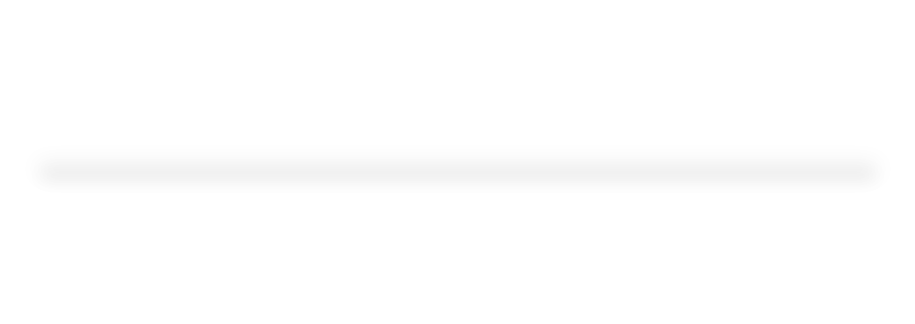
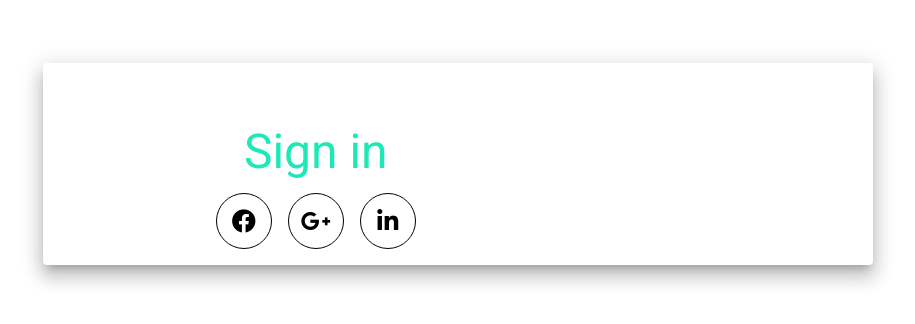
Before and after one commit to stepanozhigov/app.vskidke, a Vue app: page /login in a window 1280 px wide. Shown: the part 236-560 px from the top of the page, without its empty margins (182-1097 px from the left). Built offline with nearby package versions, Linux system fonts and the light colour scheme.

Commit message:
icons installed

```diff
--- a/package.json
+++ b/package.json
@@ -16,6 +16,8 @@
     "vuex": "^3.4.0"
   },
   "devDependencies": {
+    "@fortawesome/fontawesome-free": "^5.15.1",
+    "@mdi/font": "^5.8.55",
     "@vue/cli-plugin-babel": "~4.5.0",
     "@vue/cli-plugin-eslint": "~4.5.0",
     "@vue/cli-plugin-router": "~4.5.0",
--- a/src/plugins/vuetify.js
+++ b/src/plugins/vuetify.js
@@ -1,3 +1,5 @@
+import '@mdi/font/css/materialdesignicons.css';
+import '@fortawesome/fontawesome-free/css/all.css';
 import Vue from 'vue';
 import Vuetify from 'vuetify/lib';
 
--- a/src/views/Login.vue
+++ b/src/views/Login.vue
@@ -1,16 +1,42 @@
 <template>
 	<v-app>
-		<v-main>
 		<v-container class="fill-height" fluid>
 			<v-row align="center" justify="center">
 				<v-col cols="12" sm="8" md="8">
 					<v-card class="elevation-12">
-							<v-window v-model="step"> </v-window>
+						<v-window v-model="step">
+							<v-window-item :value="1">
+								<v-row>
+									<v-col col="12" md="8">
+										<v-card-text class="mt-12">
+											<h1
+												class="text-center display-2 teal--text text--accent-3"
+											>
+												Sign in
+											</h1>
+											<div class="text-center mt-4">
+												<v-btn class="mx-2" color="black" fab outlined>
+													<v-icon>fab fa-facebook</v-icon>
+												</v-btn>
+												<v-btn class="mx-2" color="black" fab outlined>
+													<v-icon>fab fa-google-plus-g</v-icon>
+												</v-btn>
+												<v-btn class="mx-2" color="black" fab outlined>
+													<v-icon>fab fa-linkedin-in</v-icon>
+												</v-btn>
+											</div>
+										</v-card-text>
+									</v-col>
+									<v-col col="12" md="4"> </v-col>
+								</v-row>
+							</v-window-item>
+
+							<v-window-item :value="2"> </v-window-item>
+						</v-window>
 					</v-card>
 				</v-col>
 			</v-row>
 		</v-container>
-		</v-main>
 	</v-app>
 </template>
 <script>
@@ -21,5 +47,8 @@
 				step: 1,
 			};
 		},
+		props: {
+			source: String,
+		},
 	};
 </script>
```
Also changed, not shown: 1 other file (tests, documents, lock files or other folders). Lines whose indentation alone changed are shown as unchanged.
